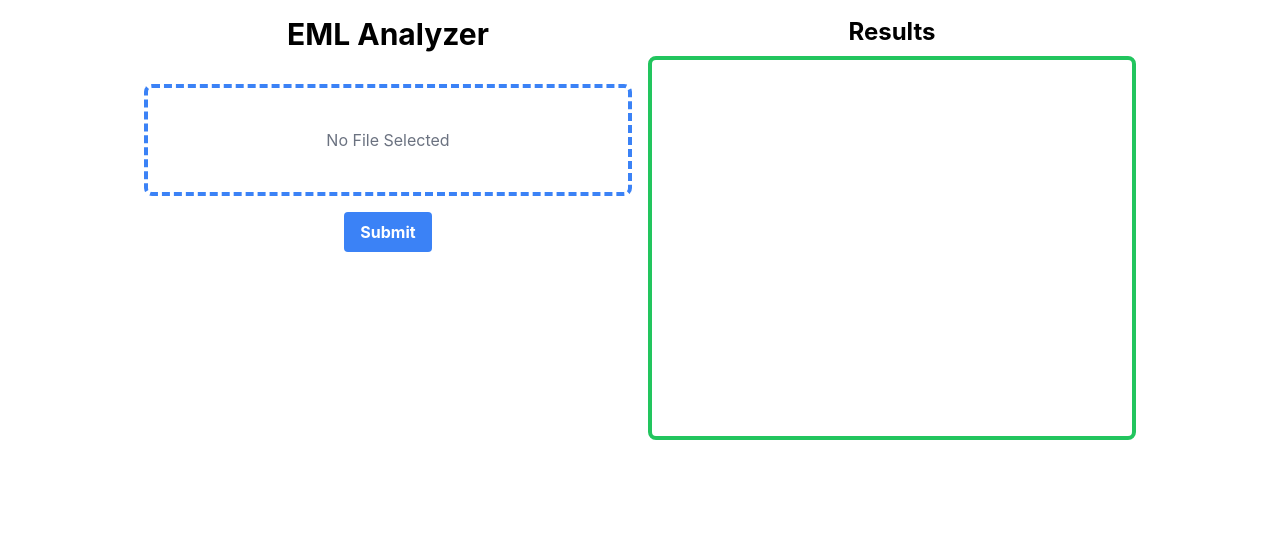
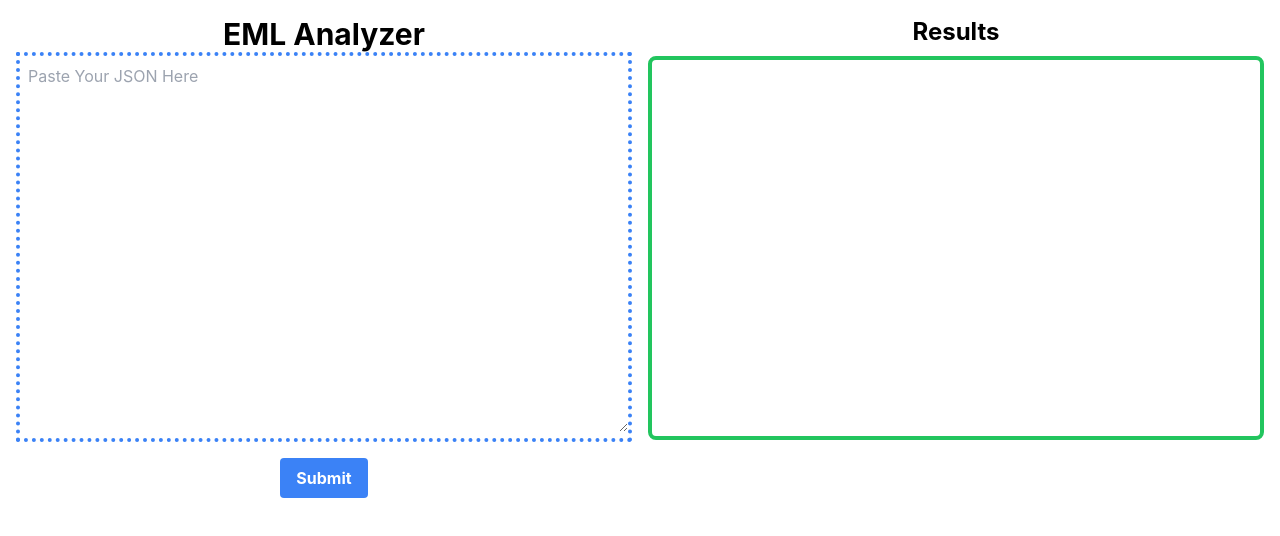
Before and after one commit to PankajB3/mx-egn-poc, a React (Create React App) app in the folder frontend-react/my-app/: page / in a window 1280 px wide. Shown: the top 536 px of the page. Built offline with nearby package versions, Linux system fonts and the light colour scheme.

Commit message:
updated frontend, posting JSON directly instead of file

```diff
--- a/frontend-react/my-app/src/App.tsx
+++ b/frontend-react/my-app/src/App.tsx
@@ -2,21 +2,23 @@ import React from 'react';
 import logo from './logo.svg';
 import './App.css';
 import { useState } from 'react';
-import { Navigate, useNavigate } from 'react-router-dom';
+import { useNavigate } from 'react-router-dom';
+
 
 function App() {
 
     const [emlData, setEmlData] = useState({})
     const [fileName, setFileName] = useState("")
-    const [submitBtnDisabled, setSubmitBtnDisable] = useState(true)
+    const [submitBtnDisabled, setSubmitBtnDisable] = useState(false)
     const [feebackBtn, setFeedbackBtn] = useState(false)
-    const [redirectToFeedback, setRedirectToFeedback] = useState(false)
     const [emailContent, setEmailContent] = useState("")
 
     const navigate = useNavigate()
 
     // @ts-ignore
     const setMyRedirect = async() => {
+      // const data = JSON.parse(emailContent)
+      // let feedBackData = data?.Messages?.[0]?.Blurb || "No Messages Found In The Uploaded JSON"
         navigate('/feedback', {state:emlData})
     }
 
@@ -48,15 +50,15 @@ function App() {
     console.log("36");
     //@ts-ignore
      // Get the file input element
-     var fileInput = document.getElementById('fileInput');
+
      var submitBtn = document.getElementById('submitBtn');
 
      //@ts-ignore
      // Check if a file is selected
-     if (fileInput.files.length === 0) {
-         alert('Please select an EML file before submitting.');
-         return;
-     }
+    //  if (fileInput.files.length === 0) {
+    //      alert('Please select an EML file before submitting.');
+    //      return;
+    //  }
 
      //@ts-ignore
      // Disable the submit button
@@ -64,19 +66,21 @@ function App() {
 
      //@ts-ignore
      // Get the selected file name
-     var fileName = fileInput.files[0].name;
+    //  var fileName = fileInput.files[0].name;
 
      // Create FormData object to send the file to the server
      var formData = new FormData();
      //@ts-ignore
-     formData.append('file', fileInput.files[0]);
+     formData.append('email_conversation',emailContent);
+
+    console.log(formData)
 
      //@ts-ignore
      // Show file upload message with the file name
      document.getElementById('results').innerText = `File "${fileName}" Is Being Processed. Please wait...`;
      // Create an AbortController to handle the timeout
      const controller = new AbortController();
-     const timeoutId = setTimeout(() => controller.abort(), 120000); // Timeout set to 20 seconds
+     const timeoutId = setTimeout(() => controller.abort(), 240000); // Timeout set to 4 minutes
 
      try {
         // Send a POST request to the server to handle the file upload
@@ -88,7 +92,7 @@ function App() {
 
         const data = await response.json();
         setSubmitBtnDisable(false);
-        setFileName("");
+        // setFileName("");
         console.log("data", data);
 
         // Extract the JSON string from the message
@@ -128,54 +132,71 @@ function App() {
   }
 
   //@ts-ignore
-  const fileChangeHandler = (e) => {
-    // console.log("File Change Handler", e.target.files[0].name);
+  // const fileChangeHandler = (e) => {
+  //   // console.log("File Change Handler", e.target.files[0].name);
 
-    if(e.target.files.length > 0) {
-        // console.log("File Change Handler", e.target.files[0].name);
-        setFileName(e.target.files[0].name)
-        setSubmitBtnDisable(false)
-    }
-  }
+  //   if(e.target.files.length > 0) {
+  //       // console.log("File Change Handler", e.target.files[0].name);
+  //       setFileName(e.target.files[0].name)
+  //       setSubmitBtnDisable(false)
+  //   }
+  // }
 
   return (
 <div className="App">
-          <div className="container max-w-5xl mx-auto p-4">
-        <div className="flex justify-between gap-4">
-            <div className="flex-1">
-                <h1 className="text-3xl font-bold mb-8">EML Analyzer</h1>
+      <div className="container mx-auto p-4">
+        <div className="lg:flex flex-col lg:flex-row gap-4">
+          {/* Left Side with Heading */}
+          <div className="lg:flex-1">
+            <h1 className="text-3xl font-bold mb-8 lg:mb-0">EML Analyzer</h1>
             <form id="uploadForm" encType="multipart/form-data">
-                    <label htmlFor="fileInput" className="cursor-pointer">
-                        <div className="bg-white p-10 border-4 border-dashed border-blue-500 rounded-lg mb-4 flex items-center justify-center text-gray-500">
-                        {fileName.length == 0 ? "No File Selected" : `${fileName} ✉️ Selected`}
+              <div className="border-dotted border-4 border-blue-500 overflow-scroll mb-4">
+                <textarea
+                  name="email"
+                  cols={47}
+                  rows={15}
+                  placeholder='Paste Your JSON Here'
+                  className="w-full p-2"
+                  onChange={(e) => setEmailContent(e.target.value)}
+                ></textarea>
               </div>
-                    </label>
-                    <input type="file" id="fileInput" className="hidden" accept=".json" onChange={(e) => fileChangeHandler(e)}/>
-                    {/* <div id="dynamicText" className="text-gray-600 mt-2">{fileName.length == 0 ? "No File Selected" : `${fileName} Selected`}</div> */}
-                    <button type="button" id="submitBtn" className="bg-blue-500 hover:bg-blue-700 text-white font-bold py-2 px-4 rounded" onClick={submitHandler} disabled={submitBtnDisabled}>
+              <button
+                type="button"
+                id="submitBtn"
+                className="bg-blue-500 hover:bg-blue-700 text-white font-bold py-2 px-4 rounded"
+                onClick={submitHandler}
+                disabled={submitBtnDisabled}
+              >
                 Submit
               </button>
             </form>
           </div>
-            {/* <!-- Right Side --> */}
-            <div className="flex-1">
+
+          {/* Right Side */}
+          <div className="lg:flex-1">
             <h2 className="text-2xl font-bold mb-2">Results</h2>
-                <div id="results" className="bg-white p-10 border-4 border-green-500 rounded-lg h-96" style={{overflow :"scroll"}}></div>
+            <div id="results" className="bg-white p-4 border-4 border-green-500 rounded-lg h-96 overflow-scroll"></div>
 
-                {feebackBtn ? <div>
-                    <div className="text-sm text-gray-600 mt-2 text-left">
-                    Is the output correct?
-                </div>
+            {/* Feedback Buttons */}
+            {feebackBtn && (
+              <div>
+                <div className="text-sm text-gray-600 mt-2 text-left">Is the output correct?</div>
                 <div className="flex justify-between mt-4">
-                    <button className="flex items-center justify-center bg-green-500 hover:bg-green-700 text-white font-bold py-2 px-6 rounded" onClick={saveEmlDataToDB}>
+                  <button
+                    className="flex items-center justify-center bg-green-500 hover:bg-green-700 text-white font-bold py-2 px-6 rounded"
+                    onClick={saveEmlDataToDB}
+                  >
                     <span>Yes</span>
                   </button>
-                    <button className="flex items-center justify-center bg-red-500 hover:bg-red-700 text-white font-bold py-2 px-6 rounded" onClick={setMyRedirect}>
+                  <button
+                    className="flex items-center justify-center bg-red-500 hover:bg-red-700 text-white font-bold py-2 px-6 rounded"
+                    onClick={setMyRedirect}
+                  >
                     <span>No</span>
                   </button>
                 </div>
-                </div> : ""}
-
+              </div>
+            )}
           </div>
         </div>
       </div>
```
Lines whose indentation alone changed are shown as unchanged.
